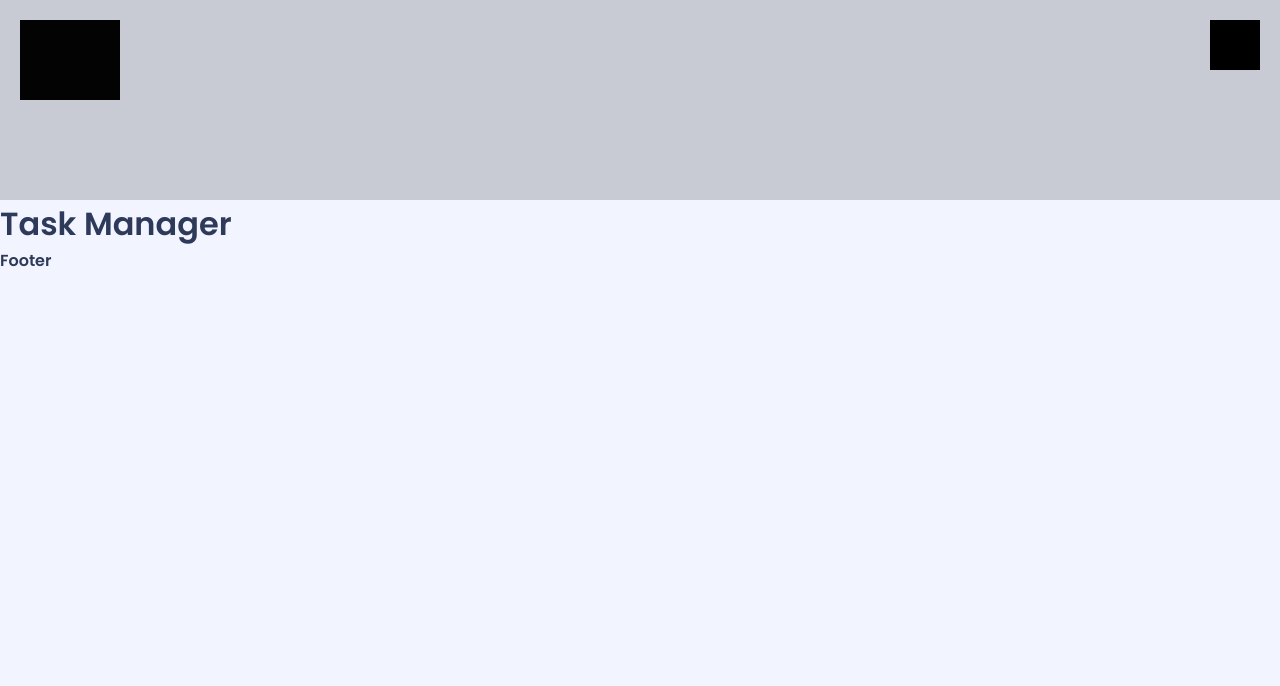
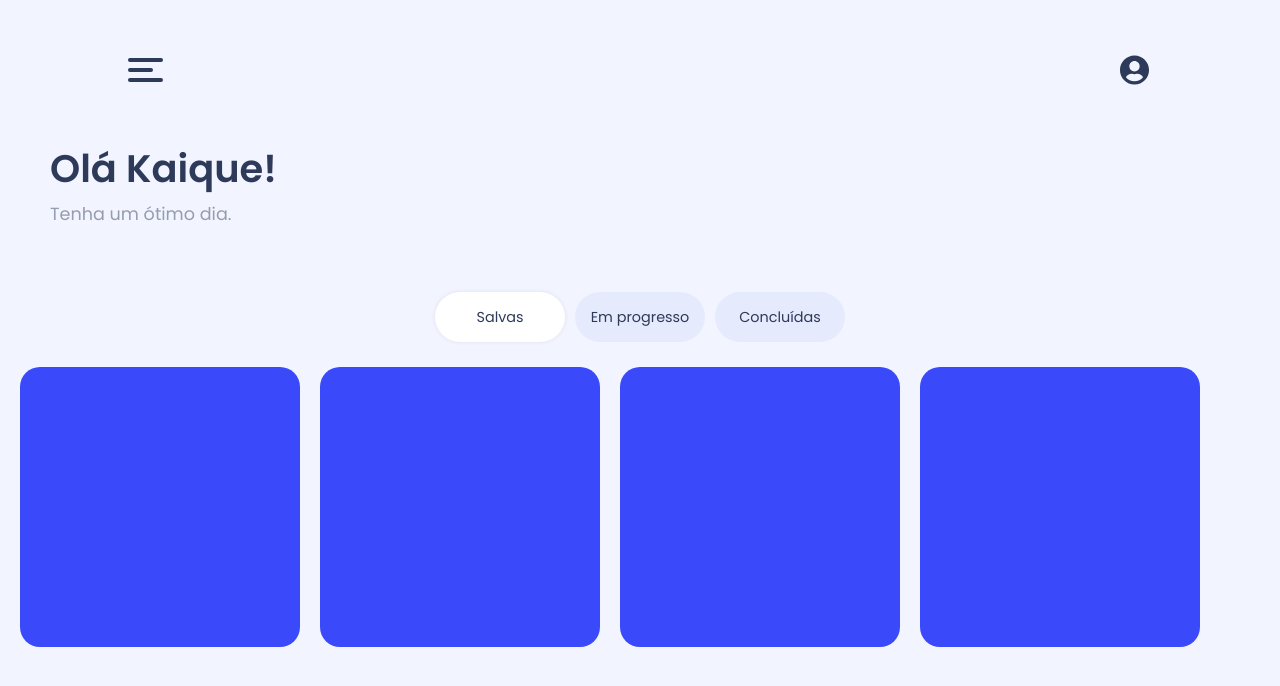
Before and after one commit to while-kaique/estagio_jackexperts, a React (Vite) app in the folder project-jackexpert/: page / in a window 1280 px wide. Shown: the top 686 px of the page. Built offline with nearby package versions, Linux system fonts and the light colour scheme.

Commit message:
Head Complete + Home Skeleton

```diff
--- a/project-jackexpert/package.json
+++ b/project-jackexpert/package.json
@@ -12,6 +12,7 @@
   "dependencies": {
     "react": "^18.3.1",
     "react-dom": "^18.3.1",
+    "react-icons": "^5.3.0",
     "react-router-dom": "^6.26.1"
   },
   "devDependencies": {
--- a/project-jackexpert/src/components/Footer.jsx
+++ b/project-jackexpert/src/components/Footer.jsx
@@ -1,7 +1,7 @@
 
 const Footer = () => {
   return (
-    <div>Footer</div>
+    <div></div>
   )
 }
 
--- a/project-jackexpert/src/components/Header.jsx
+++ b/project-jackexpert/src/components/Header.jsx
@@ -1,6 +1,8 @@
 import { useEffect, useState } from "react";
 import '../components_css/Header.css'
 import Menu from "../sub_elements/Menu";
+
+import { FaUserCircle } from "react-icons/fa";
 
 const Header = () => {
 
@@ -30,9 +32,7 @@ const Header = () => {
 
       <div className="header">
         <Menu/>
-        <div className="log_reg">
-
-        </div>
+        <FaUserCircle className="log_reg"/>
       </div>
 
       : <div>não passou</div>}
--- a/project-jackexpert/src/components_css/Header.css
+++ b/project-jackexpert/src/components_css/Header.css
@@ -12,24 +12,24 @@
 .header{
     display: flex;
     justify-content: space-between;
-    width: 100vw;
-    height: 200px;
-    background-color: rgba(0, 0, 0, 0.171);
+    align-items: center;
+
+    margin: auto;
+    width: 80vw;
+    height: 140px;
 }
 .log_reg {
     cursor: pointer;
-    margin: 20px 20px 0px 0px;
-    width: 50px;
-    height: 50px;
-    background-color: black;
+    width: 35px;
+    height: 30px;
 }
 .menuIcon {
+    position: relative;
     cursor: pointer;
-    margin: 20px 0px 0px 20px;
-    width: 100px;
-    height: 80px;
+    width: 35px;
+    height: 30px;
 
-    background-color: #030303;
+
 }
 
 .menu {
@@ -38,6 +38,27 @@
     width: 100vw;
     height: 100vh;
     background-color: rgba(0, 0, 0, 0.534);
+}
+
+.menuIcon .bar1, .menuIcon .bar2, .menuIcon .bar3{
+    position: absolute;
+    transform: translate(0%, -50%);
+
+    width: 100%;
+    height: 4px;
+    border-radius: 10px;
+    background-color: #2E3A59;
+
+}
+.menuIcon .bar1{
+    top: 5px;
+}
+.menuIcon .bar2{
+    top: 50%;
+    width: 70%;
+}
+.menuIcon .bar3{
+    top: calc(100% - 5px);
 }
 
 .menu.open .mainMenu{
@@ -49,7 +70,7 @@
     width: 80vw;
     height: 100vh;
 
-    animation: openMenu .5s forwards;
+    animation: openMenu .4s forwards;
     z-index: 2;
 }
 
@@ -61,7 +82,7 @@
     width: 80vw;
     height: 100vh;
 
-    animation: closeMenu .5s forwards;
+    animation: closeMenu .4s forwards;
     z-index: 2;
 }
 
@@ -102,6 +123,9 @@ ul.tags li{
     list-style-type: none;
 
 }
+ul.tags li a:hover{
+    text-decoration: underline;
+}
 
 ul.tags li a{
     text-decoration: none;
--- /dev/null
+++ b/project-jackexpert/src/components_css/Home.css
@@ -0,0 +1,79 @@
+section.initInfo {
+    margin-left: 50px;
+    margin-bottom: 70px;
+}
+.initInfo h1{
+    font-size: 2.4rem;
+}
+.initInfo p{
+    padding-top: 4px;
+    font-size: 1.1rem;
+    font-weight: 400;
+
+    color: #2e3a5979;
+
+}
+
+/* CATEGORIAS DE TAREFAS */
+/* CATEGORIAS DE TAREFAS */
+
+section.task_categ{
+    display: flex;
+    justify-content: center;
+    align-items: center;
+    gap: 10px;
+
+    margin: 20px 0px;
+    width: 100vw;
+    height: 40px;
+}
+.task_categ div{
+    display: flex;
+    justify-content: center;
+    align-items: center;
+
+    background-color: #E5EAFC;
+    color: #2E3A59;
+
+    border-radius: 40px;
+    width: 130px;
+    height: 50px;
+}
+.task_categ div h1{
+    font-size: .9rem;
+    font-weight: 400;
+
+
+    text-align: center;
+}
+.task_categ div.active{
+    background-color: white;
+    box-shadow: 0px 0px 5px rgba(0, 0, 0, 0.082);
+}
+
+/* CARDS DE TAREFAS */
+/* CARDS DE TAREFAS */
+
+section.cards {
+    width: 1000vw;
+    display: flex;
+    flex-wrap: nowrap;
+    height: 280px;
+    margin: 30px 0px;
+    margin-left: 20px;
+
+    transition: 1s;
+
+}
+.cards .card {
+    transform: translateX(-300px);
+    display: block;
+    width: 280px;
+    height: 280px;
+    margin-right: 20px;
+
+    background-color: #3A49F9;
+    border-radius: 20px;
+
+    transition: 1s;
+}
--- a/project-jackexpert/src/index.css
+++ b/project-jackexpert/src/index.css
@@ -8,4 +8,6 @@ html, body{
     width: 100%;
     height: 100%;
     background-color: #F2F5FF;
+    overflow-x: hidden;
+
 }
--- a/project-jackexpert/src/pages/Home.jsx
+++ b/project-jackexpert/src/pages/Home.jsx
@@ -1,8 +1,29 @@
+
+import '../components_css/Home.css'
+
 
 const Home = () => {
+
   return (
     <>
-      <h1>Task Manager</h1>
+      <section className="initInfo">
+        <h1>Olá Kaique!</h1>
+        <p>Tenha um ótimo dia.</p>
+      </section>
+
+      <section className="task_categ">
+        <div className="my_tasks active"><h1>Salvas</h1></div>
+        <div className="running_tasks"><h1>Em progresso</h1></div>
+        <div className="complete_tasks"><h1>Concluídas</h1></div>
+      </section>
+
+      <section className="cards">
+        <div className="card" id="card1"></div>
+        <div className="card" id="card2"></div>
+        <div className="card" id="card3"></div>
+        <div className="card" id="card4"></div>
+        <div className="card" id="card5 "></div>
+      </section>
     </>
   )
 }
--- a/project-jackexpert/src/sub_elements/Menu.jsx
+++ b/project-jackexpert/src/sub_elements/Menu.jsx
@@ -23,13 +23,13 @@ const Menu = () => {
                 setMenuClass('close')
                 setTimeout(() => {
                 setCanMenu(false)
-                }, 600);}}></div>
+                }, 400);}}></div>
             </section>
 
             <ul className="tags">
-            <li><a href="#">Minhas Tarefas</a></li>
-            <li><a href="#">Concluídas</a></li>
-            <li><a href="#">Canceladas</a></li>
+                <li><a href="#">Minhas Tarefas</a></li>
+                <li><a href="#">Concluídas</a></li>
+                <li><a href="#">Canceladas</a></li>
             </ul>
         </div>
         </div>
```
Also changed, not shown: project-jackexpert/src/pages/Home.css (deleted), 1 other file (tests, documents, lock files or other folders).
